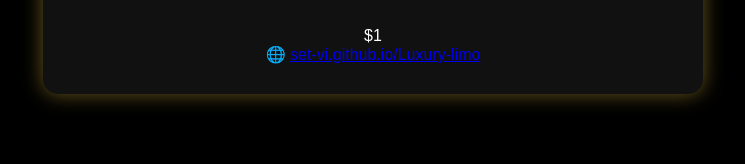
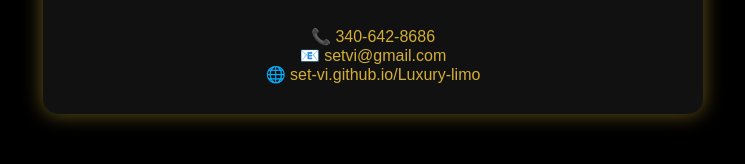
Before and after one commit to set-vi/Luxury-limo, a plain HTML site: page flyer.html in a window 1280 px wide. Shown: the part 532-696 px from the top of the page, without its empty margins (267-1012 px from the left). Drawn offline with Linux system fonts and the light colour scheme.

Commit message:
Add files via upload

```diff
--- a/flyer.html
+++ b/flyer.html
@@ -71,7 +71,10 @@
       <p style="margin-top: 10px;">Scan to Book Instantly</p>
     </div>
 
-    $1<br>🌐 <a href="https://set-vi.github.io/Luxury-limo" target="_blank">set-vi.github.io/Luxury-limo</a>
+    <div class="contact">
+      📞 <a href="tel:3406428686">340-642-8686</a><br>
+      📧 <a href="mailto:setvi@gmail.com">setvi@gmail.com</a><br>
+      🌐 <a href="https://set-vi.github.io/Luxury-limo" target="_blank">set-vi.github.io/Luxury-limo</a>
     </div>
   </div>
 </body>
```
